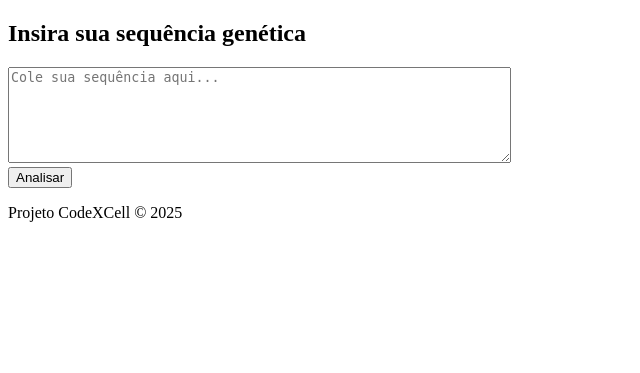
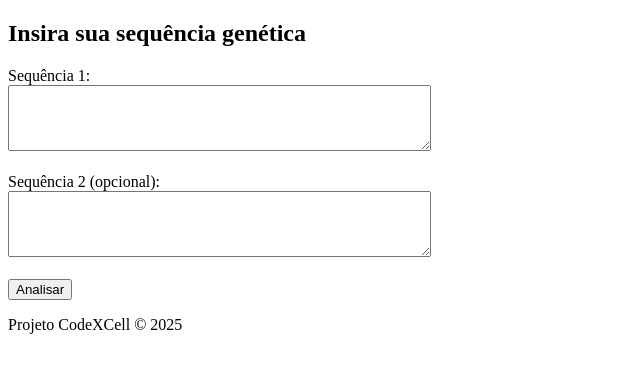
Before and after one commit to gabrielbeloni06/CodeXCell, a Flask app: page /analyze in a window 1280 px wide. Shown: the part 98-471 px from the top of the page, without its empty margins (0-640 px from the left). Run offline with Flask 3, Linux system fonts and the light colour scheme.

Commit message:
feat: sequence comparator

```diff
--- a/codexcell/app.py
+++ b/codexcell/app.py
@@ -28,16 +28,24 @@ def result():
     start_codon = seq.find("ATG")
     orfs = find_orfs(sequence)
     repeats = find_repeats(sequence)
+    sequence1 = request.form.get("sequence", "").upper().strip()
+    sequence2 = request.form.get("sequence2", "").upper().strip()
+
+    comparison = None
+    if sequence2:
+        comparison = compare_sequences(sequence1, sequence2)
 
     return render_template(
         'result.html',
-        sequence=sequence,
+        sequence=sequence1,
         counts=counts,
         gc_content=gc_content,
         start_codon=start_codon if start_codon != -1 else None,
         orfs=orfs,
-        repeats=repeats
+        repeats=repeats,
+        comparison=comparison
     )
+
 
 
 
@@ -104,6 +112,25 @@ def find_repeats(sequence, min_motif=2, max_motif=6, min_repeats=3):
                 })
     return repeats
 
+def compare_sequences(seq1, seq2):
+    length = min(len(seq1), len(seq2))
+    matches = 0
+    alignment = []
+    for i in range(length):
+        if seq1[i] == seq2[i]:
+            alignment.append("|")
+            matches += 1
+        else:
+            alignment.append(" ")
+    identity = round((matches / length) * 100, 2) if length > 0 else 0
+    return {
+        "seq1": seq1[:length],
+        "seq2": seq2[:length],
+        "alignment": "".join(alignment),
+        "identity": identity
+    }
+
+
 
 
 if __name__ == '__main__':
--- a/codexcell/templates/analyze.html
+++ b/codexcell/templates/analyze.html
@@ -17,9 +17,15 @@
     <main>
         <h2>Insira sua sequência genética</h2>
         <form action="{{ url_for('result') }}" method="post">
-            <textarea name="sequence" rows="6" cols="60" placeholder="Cole sua sequência aqui..."></textarea><br>
-            <button type="submit">Analisar</button>
+            <label for="sequence">Sequência 1:</label><br>
+            <textarea name="sequence" rows="4" cols="50"></textarea><br><br>
+
+            <label for="sequence2">Sequência 2 (opcional):</label><br>
+            <textarea name="sequence2" rows="4" cols="50"></textarea><br><br>
+
+            <input type="submit" value="Analisar">
         </form>
+
     </main>
 
     <footer>
```
Also changed, not shown: codexcell/templates/result.html (+15 -0 lines).
